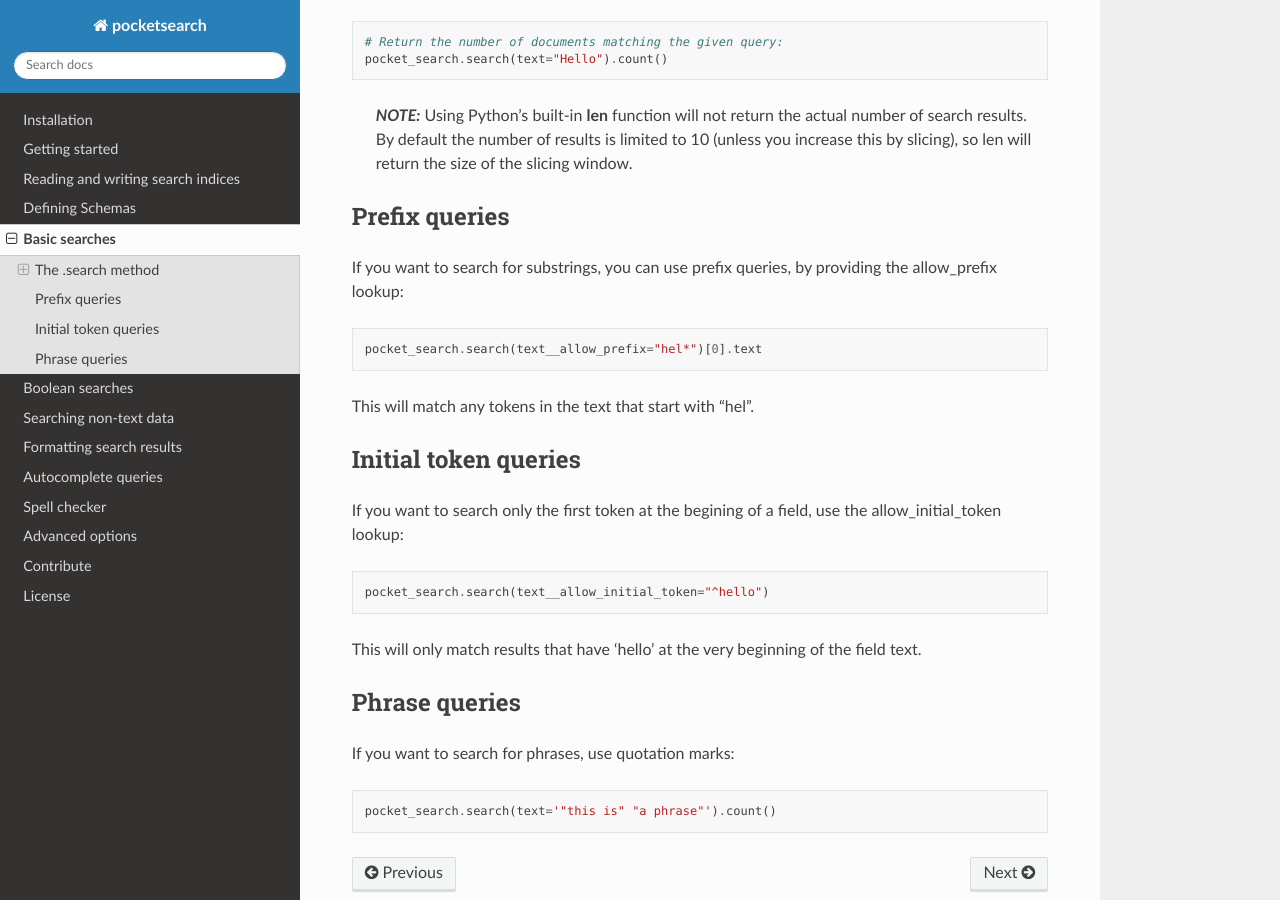
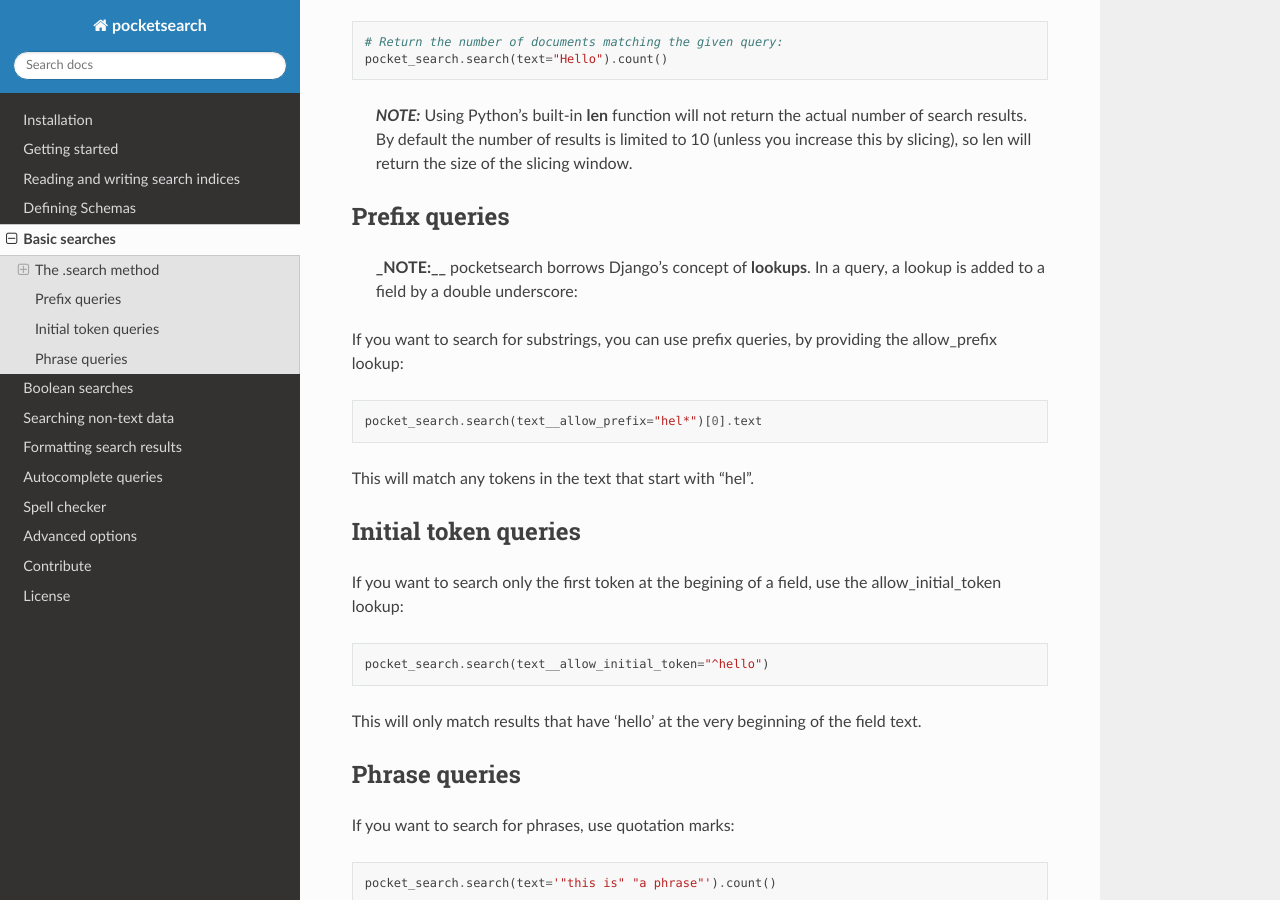
Before and after one commit to kaykay-dv/pocketsearch, a Sphinx documentation site: the page built from docs/searching.md, in a window 1280 px wide and 900 px high, scrolled down 1685 px. Built offline with Sphinx 7.4.7 and the Read the Docs theme 2.0.0, drawn with Linux system fonts in a browser that asks for light colours.

Commit message:
Updated docs

```diff
--- a/docs/searching.md
+++ b/docs/searching.md
@@ -93,6 +93,9 @@
 
 ## Prefix queries
 
+> **_NOTE:__** pocketsearch borrows Django's concept of **lookups**.
+In a query, a lookup is added to a field by a double underscore:
+
 If you want to search for substrings, you can use prefix queries, by
 providing the allow_prefix lookup:
 
```
